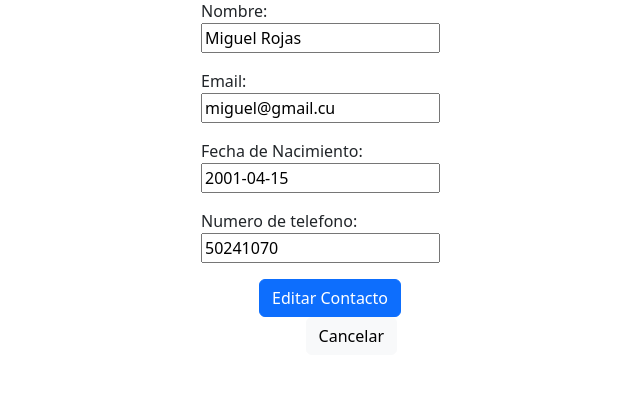
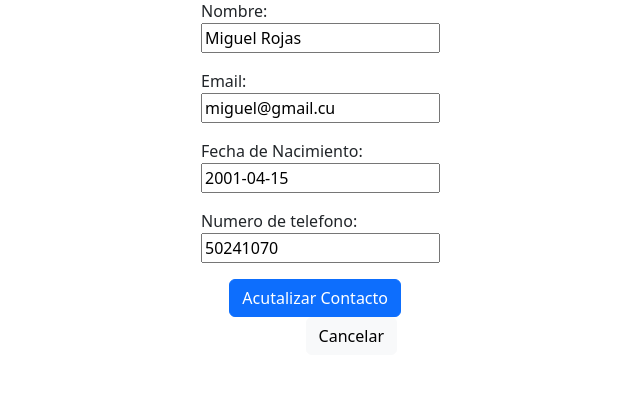
Before and after one commit to MiguelAntonioRS/Django-Project, a Django app: page /1/edit/ in a window 1280 px wide. Shown: the part 419-822 px from the top of the page, without its empty margins (339-979 px from the left). Run offline with Django 5.2, Linux system fonts and the light colour scheme; data comes from the database, SQL or seed files in the repository; some libraries are stand-ins or nearby versions.

Commit message:
Changing a word

```diff
--- a/contacts/templates/contacts/contact_form.html
+++ b/contacts/templates/contacts/contact_form.html
@@ -34,7 +34,7 @@
 
             <button class="btn btn-primary">
                 {% if contact %}
-                Editar
+                Acutalizar
                 {% else %}
                 Crear
                 {% endif %}
```
